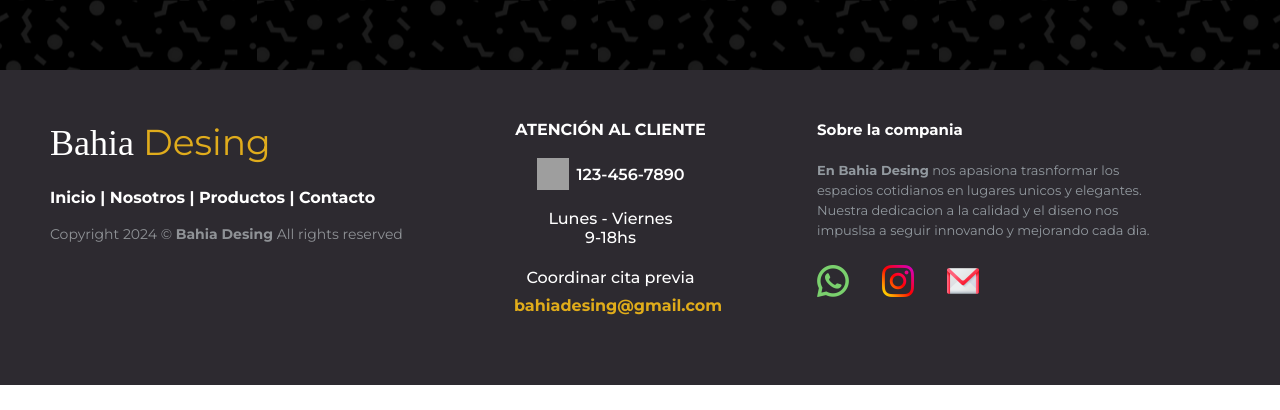
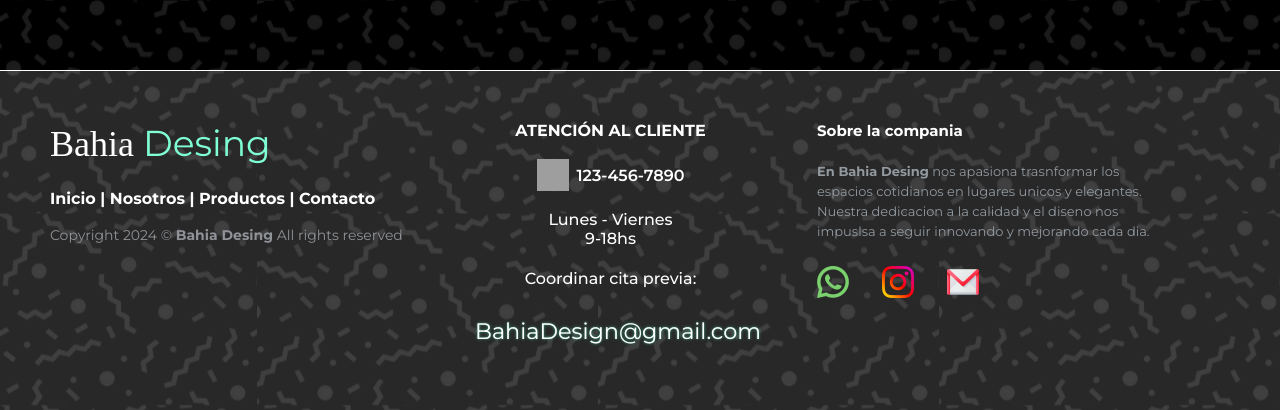
Before and after one commit to DigitalHorizonsStudio/bahia-design, a React (Vite) app: page / in a window 1280 px wide. Shown: the part 2360-2770 px from the top of the page. Before the commit the page ends 2745 px from the top, so only its background shows below. Built offline with nearby package versions, Linux system fonts and the light colour scheme; grey boxes are pictures that could not be loaded.

Commit message:
footerBlur

```diff
--- a/src/components/Footer2.css
+++ b/src/components/Footer2.css
@@ -24,14 +24,21 @@ footer{
 }
 
 .footer-distributed{
-    background-color: #2d2a30;
+    /* background-color: #2d2a30; */
     /* background-color: #8d888869; */
+    background: #ffffff28;
+    /* backdrop-filter: blur(0px);  */
+    /* -webkit-backdrop-filter: blur(3px);  */
+    color: #fff; /* Asegura buen contraste con el texto */
+    padding: 20px;
+    text-align: center;
     box-sizing: border-box;
     widows: 100%;
     text-align: left;
     font: bold 16px sans-serif;
     padding: 50px 50px 60px 50px;
     margin-top: 80px;
+    border-top: 1px solid #fff;
 }
 .footer-distributed .footer-left, .footer-distributed .footer-center, .footer-distributed .footer-right{
     display: inline-block;
@@ -48,7 +55,8 @@ footer{
     margin: 0;
 }
 .footer-distributed h3 span{
-    color: #e0ac1c ;
+    /* color: #e0ac1c ; */
+    color:aquamarine
 }
 
 .footer-distributed .footer-links{
@@ -107,8 +115,14 @@ footer{
 }
 
 .footer-distributed .footer-center p a{
-    color: #e0ac1a;
+    font-size: 140%;
+    font-weight: normal;
     text-decoration: none;
+    /* color: rgba(127, 255, 212, 0.9); */
+    /* box-shadow: 0 0 5px rgba(127, 255, 212, 0.4); */
+    text-shadow: 0 0 3px rgb(66, 176, 134), 0 0 0px #92999f;
+    transition: box-shadow 0.3s ease;
+
 }
 
 .footer-distributed .footer-right{
--- a/src/components/Footer2.jsx
+++ b/src/components/Footer2.jsx
@@ -39,11 +39,11 @@ export const Footer2 = () => {
                       <br />9-18hs</p>
                       <br />
                       <br />
-                        <p>Coordinar cita previa</p>
+                        <p>Coordinar cita previa:</p>
                     </div>
-                    <div className="text-center">
+                    <div className="text-center pt-4">
                         <i class="fa fa-envelope"></i>
-                        <p><a href="#">bahiadesing@gmail.com</a></p>
+                        <p><a href="#">BahiaDesign@gmail.com</a></p>
                     </div>
                 </div>
 
--- a/src/pages/Landing.jsx
+++ b/src/pages/Landing.jsx
@@ -49,8 +49,10 @@ export const Landing = () => {
         <div className='border' style={{ width: '80%', display:'flex', marginLeft:'10%', marginTop: '3%', }}></div>
         <AboutUs />
 
+
         {/* <ContactUs /> */}
         {/* <CarouselBrands /> */}
+
         <Footer2 />
         <FloatingButton />
         {/* <Footer />       */}
```
